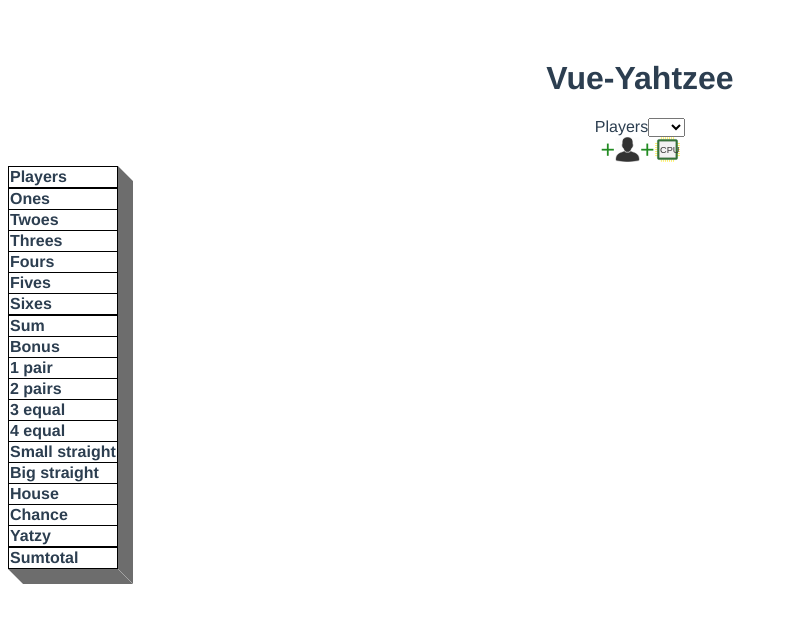
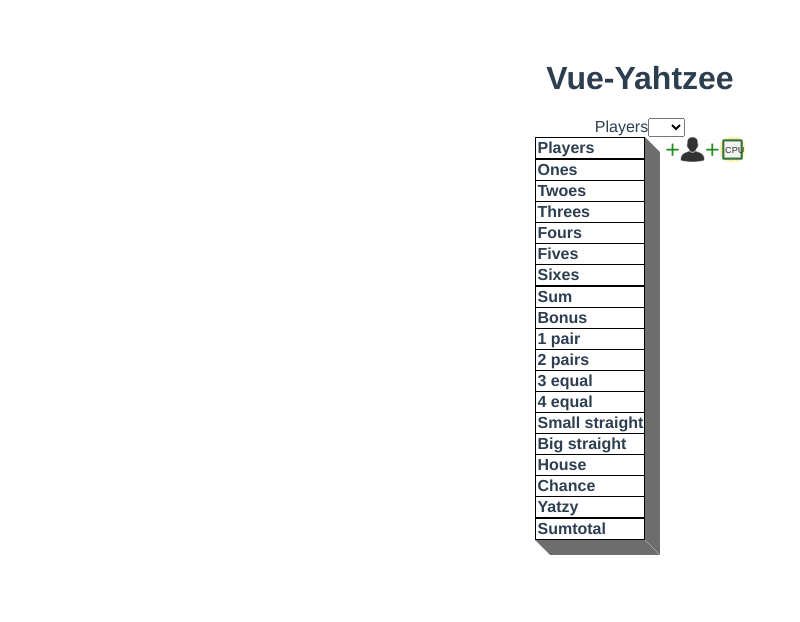
Before and after one commit to BluABK/vue-yahtzee, a Vue app: page / in a window 1280 px wide. Shown: the top 622 px of the page, without its empty margins (0-800 px from the left). Built offline with nearby package versions, Linux system fonts and the light colour scheme.

Commit message:
Moved player-adder-container to go after table and removed board div to fix issues with box-shadow being too dark
also aligned adders with the table's players (first) row with a spacer in between to prevent aforementioned too-dark box-shadow issue.

```diff
--- a/src/components/VueYahtzee.vue
+++ b/src/components/VueYahtzee.vue
@@ -3,19 +3,6 @@
     <h1>{{ msg }}</h1>
     <Settings :playerAmount="playerAmount" @set-player-amount="playerAmount = $event" />
     <div class="board-container">
-      <div class="player-adder-container">
-        <div class="player-adder" @click="addPlayer()">
-          <span class="player-adder-text">+</span>
-          <img class="player-adder-img" src="../assets/person.png" alt="Add Player (CPU)" />
-          <div style="clear: left;"/>
-        </div>
-        <div class="player-adder" @click="addPlayer(null, false)">
-          <span class="player-adder-text">+</span>
-          <img class="player-adder-img" src="../assets/cpu.svg" alt="Add Player (CPU)" />
-          <div style="clear: left;"/>
-        </div>
-      </div>
-      <div id="board">
       <table class="board-table paper stacked">
         <thead>
           <board-row description="Players" :columns="playerAmount" :players="players" :thickBottomBorder="true"></board-row>
@@ -43,6 +30,18 @@
           <board-row description="Sumtotal" :columns="playerAmount"></board-row>
         </tbody>
       </table>
+      <div class="board-spacer"></div>
+      <div class="player-adder-container">
+        <div class="player-adder" @click="addPlayer()">
+          <span class="player-adder-text">+</span>
+          <img class="player-adder-img" src="../assets/person.png" alt="Add Player (CPU)" />
+          <div style="clear: left;"/>
+        </div>
+        <div class="player-adder" @click="addPlayer(null, false)">
+          <span class="player-adder-text">+</span>
+          <img class="player-adder-img" src="../assets/cpu.svg" alt="Add Player (CPU)" />
+          <div style="clear: left;"/>
+        </div>
       </div>
     </div>
   </div>
@@ -112,7 +111,21 @@ $player-adder-width: $player-adder-height;
   box-shadow: unquote($shadow);
 }
 
+.board-container {
+  display: inline-block;
+}
+
+.board-spacer {
+  width: 20px;
+  float: left;
+}
+
+.player-adder-container {
+  float: right;
+}
+
 .board-table {
+  float: left;
   empty-cells: show;
   border-collapse: collapse;
   /*border: 1px solid black;*/
```
Lines whose indentation alone changed are shown as unchanged.
